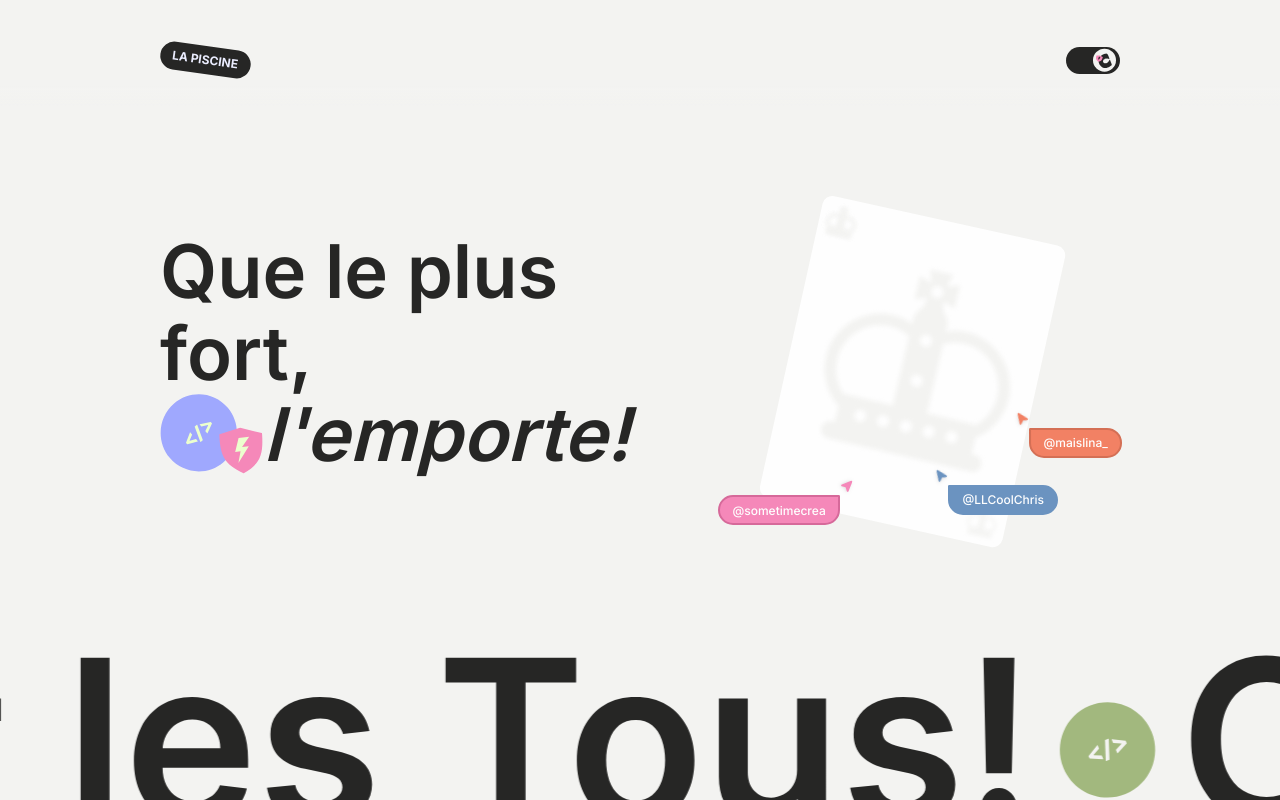
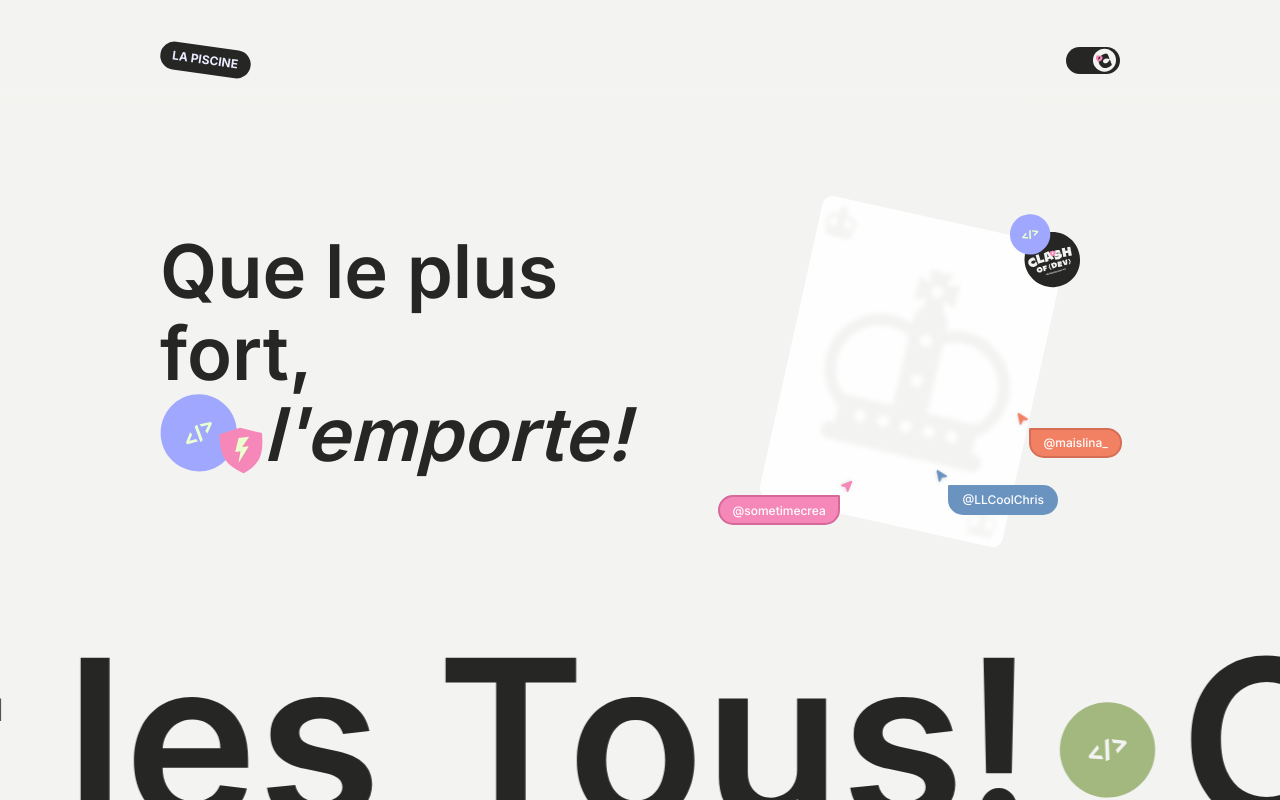
Before and after one commit to SebastienLaurentt/ClashOfDev, a React (Vite) app: page / in a window 1280 px wide. Built offline with nearby package versions, Linux system fonts and the light colour scheme.

Commit message:
add cod logo in blank card

```diff
--- a/src/components/LandingSections/HeroSection.tsx
+++ b/src/components/LandingSections/HeroSection.tsx
@@ -2,6 +2,7 @@ import { MousePointer2 } from "lucide-react";
 import React, { memo, useCallback, useEffect, useRef, useState } from "react";
 import BlankCardHero from "../../assets/blankCardHero.svg";
 import ClashVector from "../../assets/clashVector.svg";
+import CodVector from "../../assets/codVector.svg";
 import StrongerVector from "../../assets/strongerVector.svg";
 import Cursor from "../Cursor";
 import BlurIn from "../ui/BlurIn";
@@ -146,6 +147,16 @@ const HeroSection = () => {
             width={310}
             height={356}
           />
+          <img
+            src={CodVector}
+            alt="Logo Clash of Code"
+            className="absolute left-[230px] top-[14px] md:left-[252px] md:top-[20px]"
+            loading="eager"
+            fetchPriority="high"
+            decoding="async"
+            width={70}
+            height={73}
+          />
           <Cursor
             name="maislina_"
             bgColor="#F28164"
```
Also changed, not shown: src/assets/codVector.svg (added).
